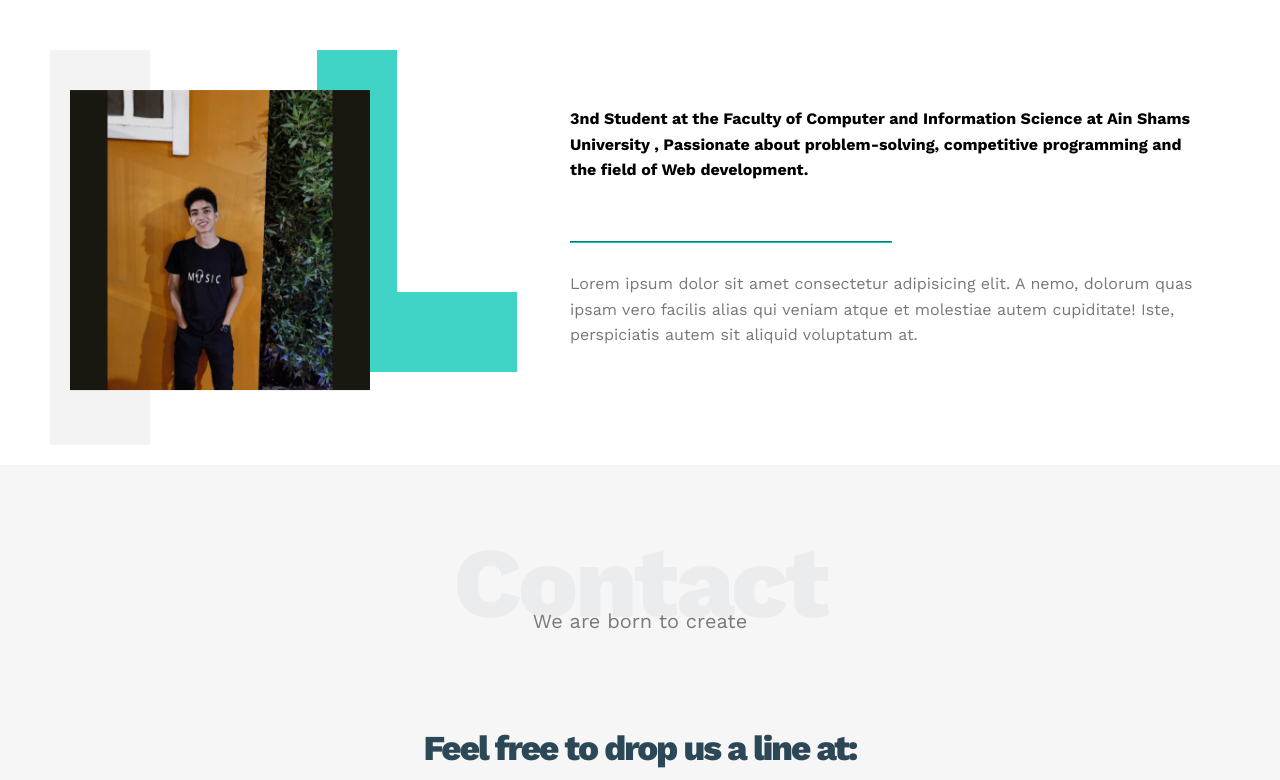
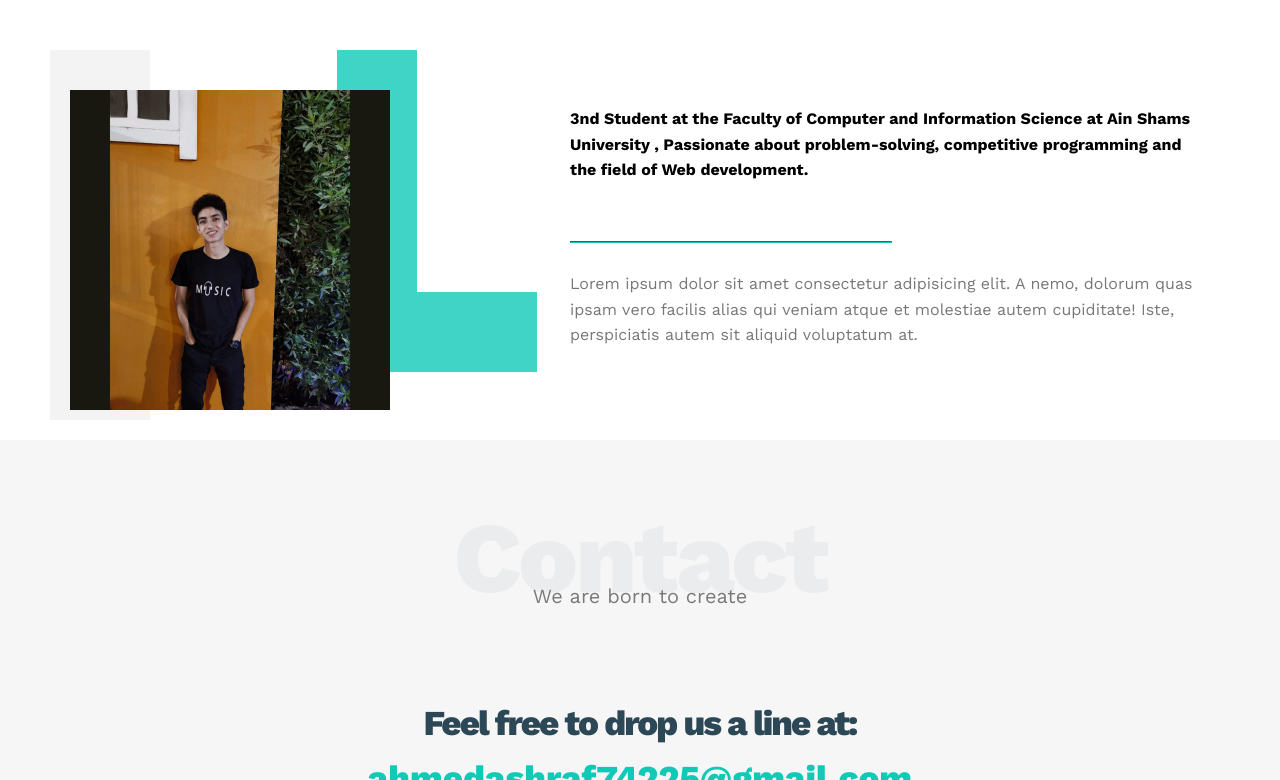
Before and after one commit to ahmedashraf74225/Template1_HTML-CSS, a plain HTML site: page index.html in a window 1280 px wide. Shown: the part 2762-3542 px from the top of the page. Drawn offline with nearby package versions, Linux system fonts and the light colour scheme.

Commit message:
tryin to fix issue

```diff
--- a/css/leon.css
+++ b/css/leon.css
@@ -336,9 +336,10 @@ body {
  }
 
  .about .about-content .image{
+
     position: relative;
-    width: 300px;
-    height: 375px;
+    width: 320px;
+    height: 350px;
  }
  @media (max-width: 991px){
     .about .about-content .image{
@@ -347,6 +348,7 @@ body {
  }
  .about .about-content .image img{
     width: 100%;
+    z-index: 3;
  }
  .about .about-content .image::before{
     content: "";
@@ -372,7 +374,7 @@ body {
     opacity: 0.8;
  }
  @media (max-width: 991px){
-    .about .about-content .image::before,.about .about-content .image::after{
+    .about .about-content .image::before, .about .about-content .image::after{
         display: none;
     }
  }
```
Also changed, not shown: images/about.jpg (deleted), images/about.png (deleted).
